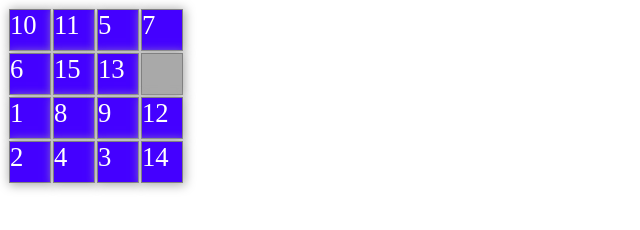
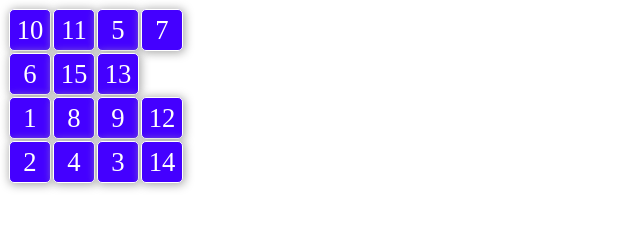
Before and after one commit to ViniciusAlencarDev/jogo-numeros-ordem, a plain HTML site: page index.html in a window 1280 px wide. Shown: the whole page, without its empty margins (0-640 px from the left). Drawn offline with Linux system fonts and the light colour scheme.

Commit message:
Change styles

```diff
--- a/index.html
+++ b/index.html
@@ -1,11 +1,11 @@
 <!DOCTYPE html>
-<html lang="en">
+<html lang="pt-br">
 <head>
     <meta charset="UTF-8">
     <meta http-equiv="X-UA-Compatible" content="IE=edge">
     <meta name="viewport" content="width=device-width, initial-scale=1.0">
     <link rel="stylesheet" href="style.css">
-    <title>Game</title>
+    <title>Jogo Ordem Numero</title>
     <script src="script.js"></script>
 </head>
 <body>
--- a/style.css
+++ b/style.css
@@ -7,16 +7,21 @@
     height: 40px;
     background-color: rgb(68, 0, 255);
     display: flex;
+    justify-content: center;
+    align-items: center;
     margin: 1px;
     text-align: center;
     cursor: pointer;
     box-shadow: 1px 1px 10px 1px darkgray;
-    border: 1px solid gray;
+    border: 1px solid white;
     color: white;
     font-size: 20pt;
+    border-radius: 5px;
 }
 
 .square-null {
-    background-color: darkgray;
+    background-color: transparent;
+    border: 1px solid transparent;
+    box-shadow: none;
     cursor: initial;
 }
```
